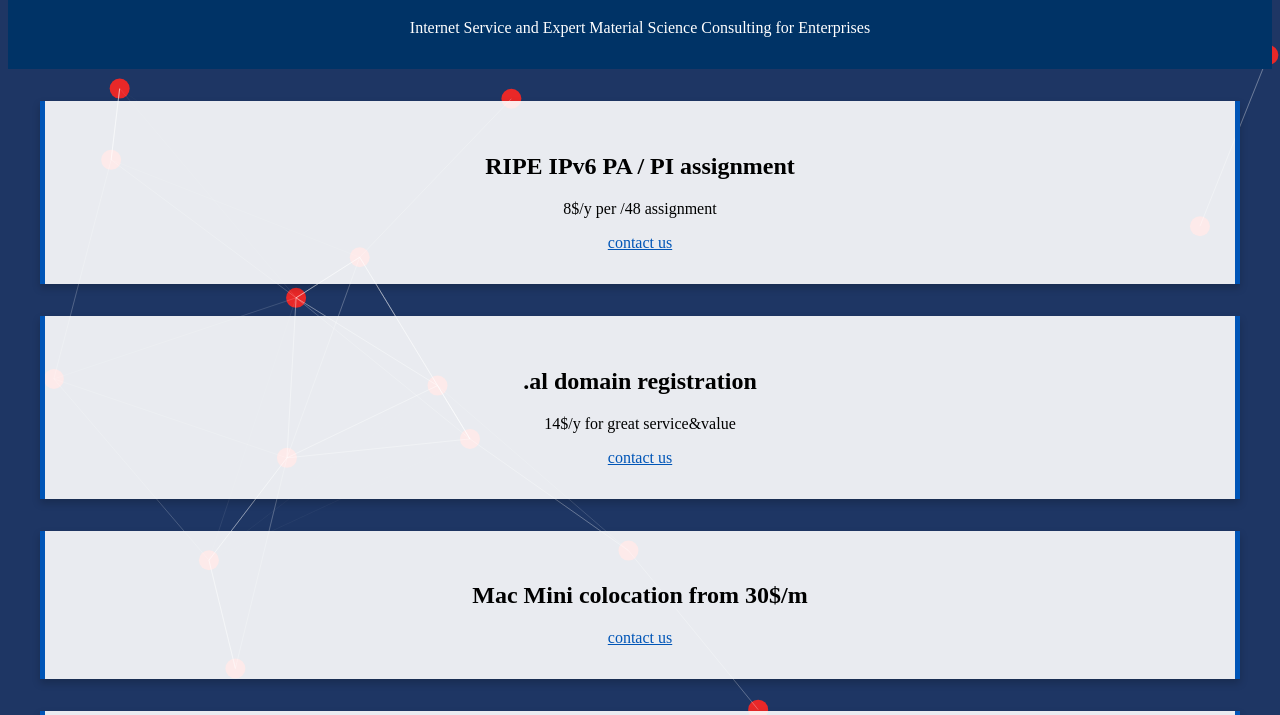
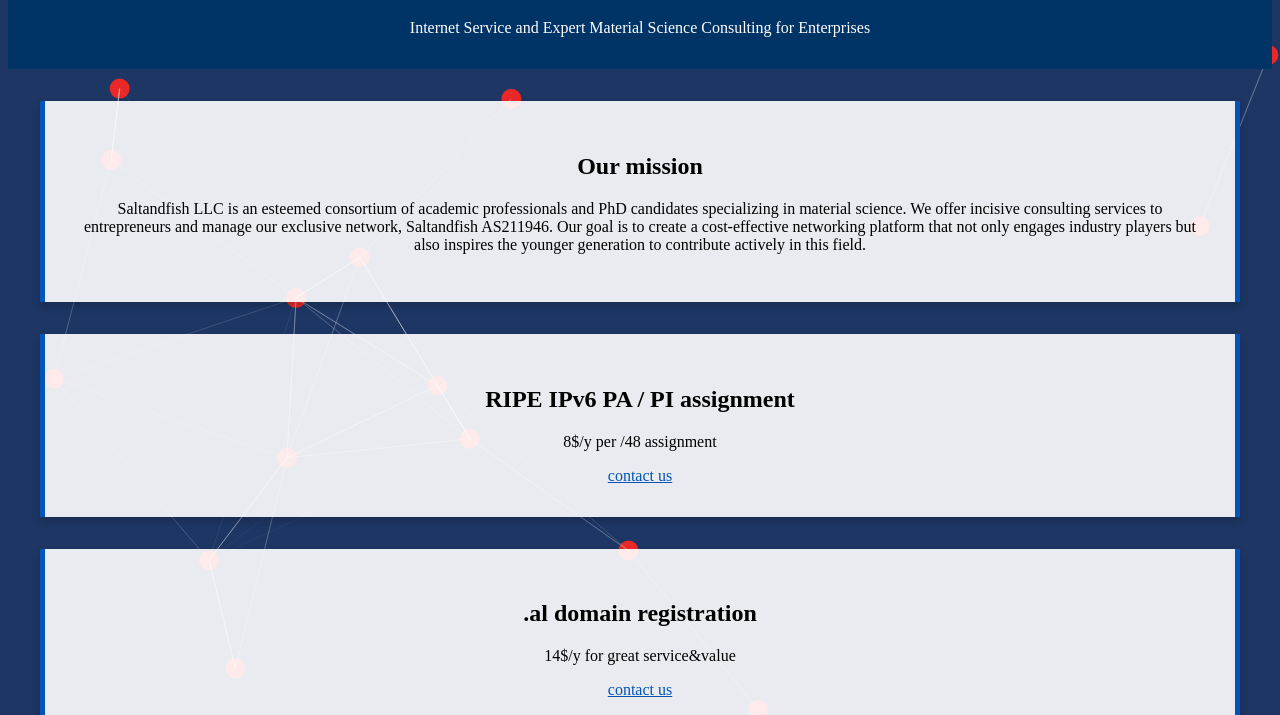
Before and after one commit to saltandfish/hp, a plain HTML site: page index.html in a window 1280 px wide. Shown: the part 85-800 px from the top of the page. Drawn offline with Linux system fonts and the light colour scheme.

Commit message:
Update index.html

```diff
--- a/index.html
+++ b/index.html
@@ -3,7 +3,7 @@
 <head>
     <meta charset="UTF-8">
     <meta name="viewport" content="width=device-width, initial-scale=1.0">
-    <title>SaltAndFish Consulting</title>
+    <title>SaltAndFish LLC</title>
     <style>
 
 <style>
@@ -36,7 +36,7 @@
         text-align: center;
         justify-content: center;
         align-items: center;
-        height: calc(100vh - 100px); /* Adjust height as needed */
+
     }
     .center-section {
         display: center;
@@ -73,6 +73,11 @@
 
 
     <main>
+        <div class="center-section">
+            <h2>Our mission</h2>
+            <p>Saltandfish LLC is an esteemed consortium of academic professionals and PhD candidates specializing in material science. We offer incisive consulting services to entrepreneurs and manage our exclusive network, Saltandfish AS211946. Our goal is to create a cost-effective networking platform that not only engages industry players but also inspires the younger generation to contribute actively in this field.</p>
+        </div>
+
         <div class="center-section">
             <h2>RIPE IPv6 PA / PI assignment</h2>
             <p>8$/y per /48 assignment</p>
```
